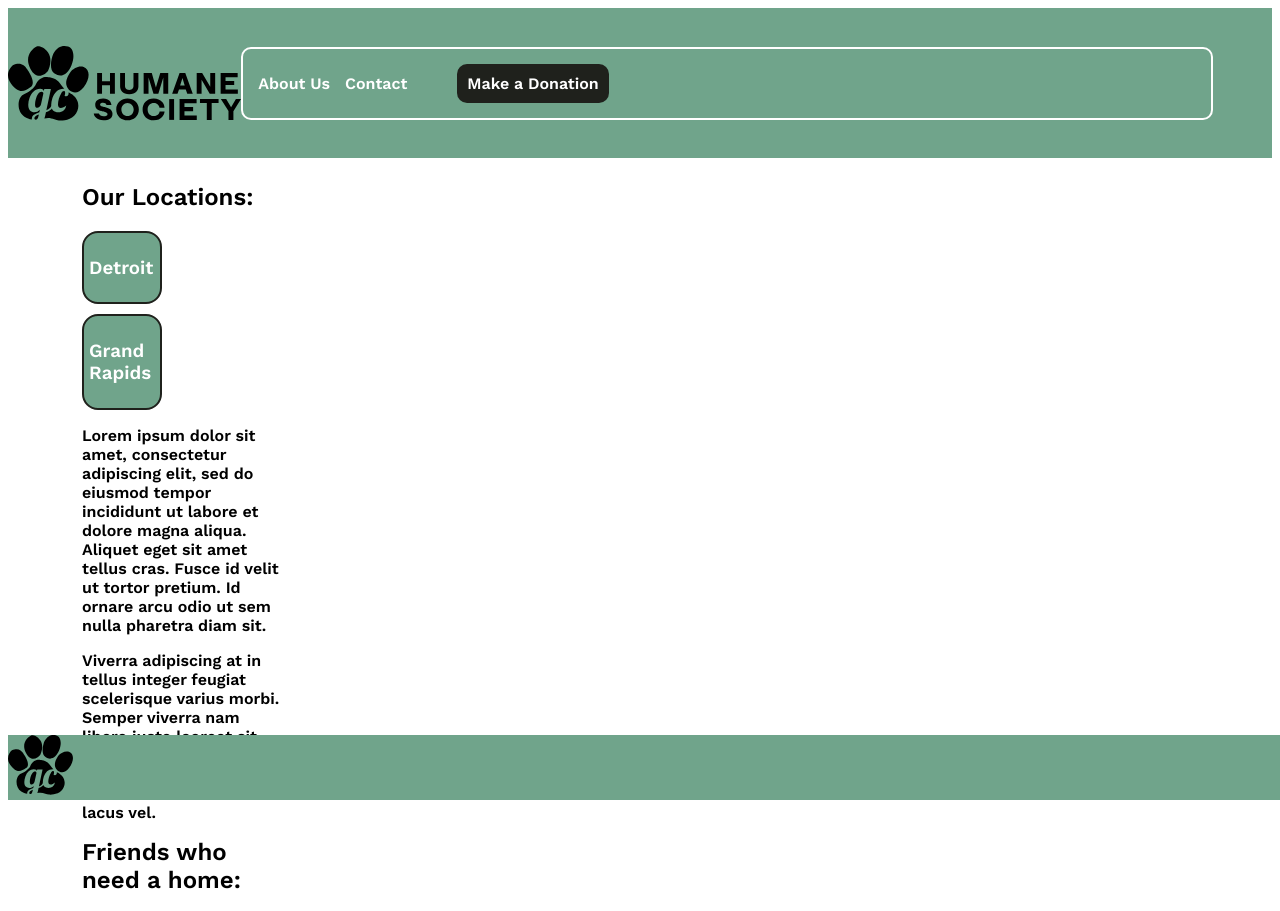
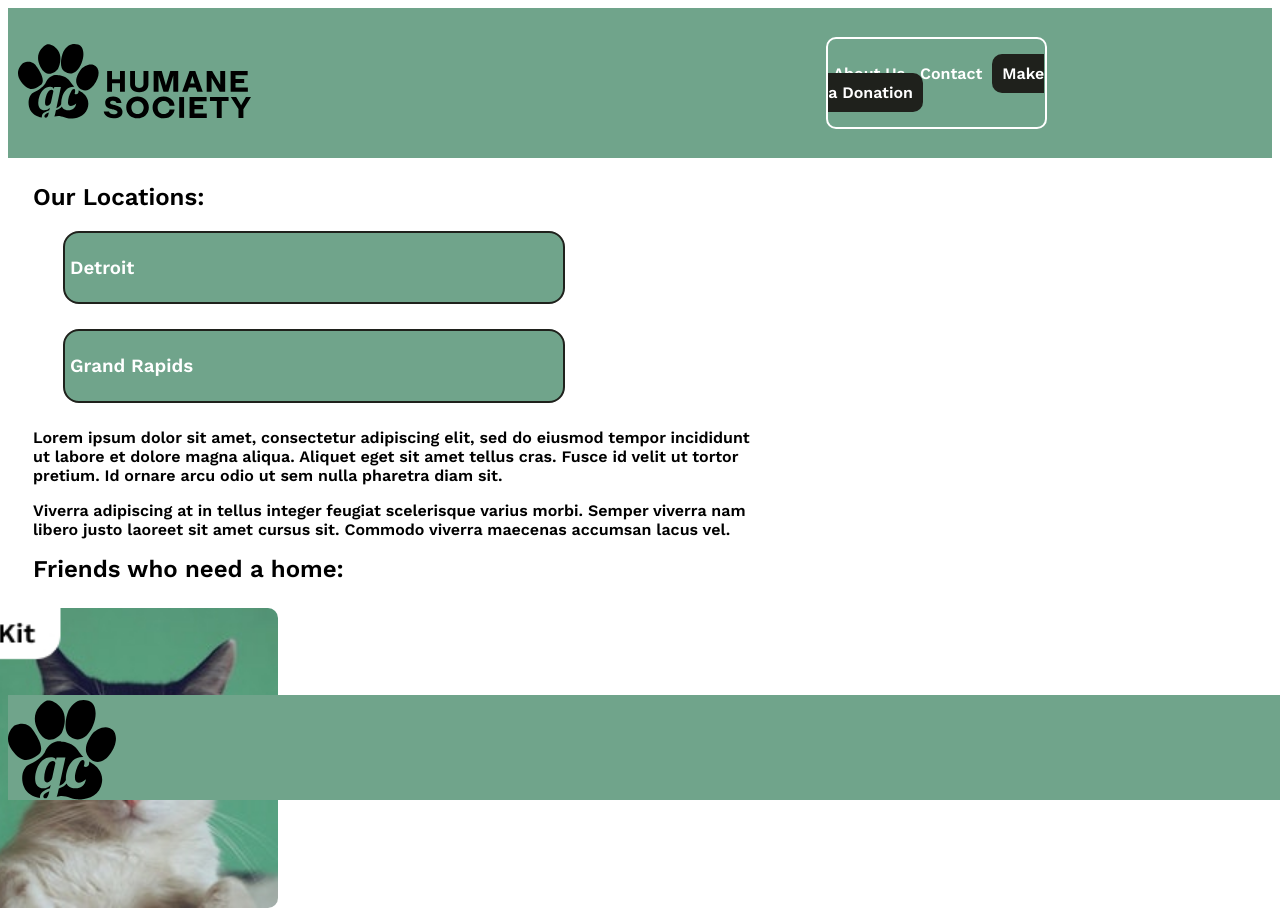
Before and after one commit to BobbieHoch/Hochstadt-part-one-revised, a plain HTML site: page index.html in a window 1280 px wide. Shown: the top 911 px of the page. Drawn offline with nearby package versions, Linux system fonts and the light colour scheme.

Commit message:
Monday Night 10

```diff
--- a/index.html
+++ b/index.html
@@ -35,16 +35,18 @@
                 <div class="buttons">
                     <h3>Grand Rapids</h3>
                 </div>
-                <p>
+                <p class="textContent">
                     Lorem ipsum dolor sit amet, consectetur adipiscing elit, sed do eiusmod tempor incididunt ut labore et dolore magna aliqua. Aliquet eget sit amet tellus cras. Fusce id velit ut tortor pretium. Id ornare arcu odio ut sem nulla pharetra diam sit.
                 </p>
-                <p>
+                <p class="textContent">
                     Viverra adipiscing at in tellus integer feugiat scelerisque varius morbi. Semper viverra nam libero justo laoreet sit amet cursus sit. Commodo viverra maecenas accumsan lacus vel.
                 </p>
-        <p>
+        </div>
+        <p class="friends">
+
             <h2>Friends who need a home:</h2>
         </p>
-            </div>
+
             <Section class="pix">
                         <img src="./assets/cat-1.jpg" class="pic" alt="cat 1">
                         <img src="./assets/cat-2.jpg" class="pic" alt="cat 2">
@@ -52,12 +54,13 @@
                         <img src="./assets/dog-2.jpg" class="pic" alt="dog 2">
                         <img src="./assets/llama-1.jpg" class="pic" alt="llama 1">
                         <img src="./assets/llama-2.jpg" class="pic" alt="llama 2">
+
             </Section>
         </div>
-    </body>
     <footer>
         <img src="./assets/gc-icon.svg" class="botLogo" alt="horizontal humane society logo">
     </footer>
+</body>
 
 
 </html>
--- a/style.css
+++ b/style.css
@@ -10,33 +10,23 @@ header {
     height: 240px;
      }
 
-.locations {
-    margin: 0em 4em;
-    width: 90%;
-    margin-top: 25px;
-
-}
 .top-logo{
         height: 70px;
         flex-direction: center;
-    float: right;
-    margin-top: 20px;
-    margin-bottom: 20px;
+        margin: 20px 0px;
+    }
 
-}
 .Nav{
     border: 2px solid white;
     color: white;
     width: 75%;
     float: none;
     border-radius: 10px;
-    padding: 25px 10px;
+    padding: 25px 0px;
     display: inline;
 }
-
 li{
-    margin-right: 1.5em;
-    /* margin: 150px; */
+    margin: 1.5em ;
     height: 90px;
     list-style: none;
     display: inline;
@@ -46,10 +36,10 @@ li{
     background-color: #1f211c;
     margin: 40px;
     padding: 10px;
-    /* justify-content:right; */
-    width: 150px;
     border-radius: 10px;
-
+}
+.locations {
+    margin-top: 25px;
 }
 
 h2{
@@ -59,57 +49,59 @@ h2{
     align-items: center;
 }
 .content{
-    flex-direction:column;
-    margin: 0px 10px;
+    margin: 0px 90px 60px 90px;
+
 }
 .buttons{
     color: white;
     background-color: #70a48b;
     border:2px solid #1f211c;
-    width: 35em;
+    width: 45em;
+    margin: 0px 0px 25px 25px;
     padding-left: 10px;
     padding: 5px;
     border-radius: 1em;
-    margin-bottom: 10px;
+    margin-left: 30px ;
+}
+
+.textContent{
+    Width: 45em;
+    margin:10px 20;
 }
 
 .friends{
     width: 100%;
+}
+.pic{
+    border-radius: 10px;
+    width: 40%;
+    margin:5px;
+    margin-bottom: 10px;
+}
+
+.pix{
+    width: 500px;
+    margin-bottom:45px;
 
 }
-.pic{
-    margin-bottom: 10px;
-    border-radius: 10px;
-    border: 20px;
-    width: 35%;
-    height:20%;
-    align-content: center;
-}
-.pix{
-    margin: 0em 4em;
-    flex-direction:column;
-    /* border: 20px; */
-    align-content: center;
+footer {
+        position:fixed;
+        background-color: #70a48b;
+        height:105px;
+        width:100%;
+        bottom:0px;
+        margin-top: 4px;
 
  }
-
-footer {
-    display: flex;
+.botLogo{
+    position:fixed;
+    height: 100px;
     background-color: #70a48b;
-    width: 100%;
-    height: 65px;
-    position:fixed;
-    bottom: 0px;
-}
-.botLogo{
-    height: 60px;
-    border-radius: 10px;
+    bottom:0px;
 
 }
+@media screen and (min-width: 768px){
 
-@media screen and (min-width: 768px)
-
-{
     header{
         flex-direction: row;
         height: 150px;
@@ -117,15 +109,26 @@ footer {
     }
     .top-logo{
         height:75px;
-        border: 20px;
+        margin-left: 10px;
+        /* border: 20px; */
         /* justify-content: flex-end; */
     }
     .Nav{
         float:right;
+        margin-left: 575px;
+        Margin-right: 225px;
         /* position: relative; */
         padding:10px 25p;
-        justify-content: right;
+        justify-content: center;
+    }
+    #donation{
+        margin:5px 0px;
+    }
 
+    }
+    ul{
+        float:inline-end;
+        justify-content:space-evenly;
     }
     li{
         margin: 5px;
@@ -136,34 +139,39 @@ footer {
     }
     .content{
         flex-direction:row;
-        margin: 0px 10px;
-        width: 33%;
-        height:fit-content;
+        margin-right: 550px;
+        margin-left:25px;
 
+        width: 375px;
+        Height: 100px;
+        /* height:fit-content; */
     }
-    h3{
-        width: 33%;
-    }
+
     .locations{
-        width: 48%;
+        width: 775px;
         }
     .buttons{
-        width:33%;
+        width:63%;
     }
 
     .friends{
+        position: relative;
+        margin-left: 550px;
         width: 48%;
-        /* float:right */
+        /* justify-content: end; */
     }
     .pix{
-        justify-content:right;
-        width:66%;
+        width: 750px;
+        float:inline-end;
         border-radius: 10px;
         margin-bottom: 75px;
-    }
-    .pic{
-        border-radius: 10px;
-        margin:5px;
+        position:relative;
 
     }
+
+    .topRow{
+        position: relative;
+        display: flexbox;
+        margin-left: 550px;
+        flex-direction: row;
     }
```
Lines whose indentation alone changed are shown as unchanged.
